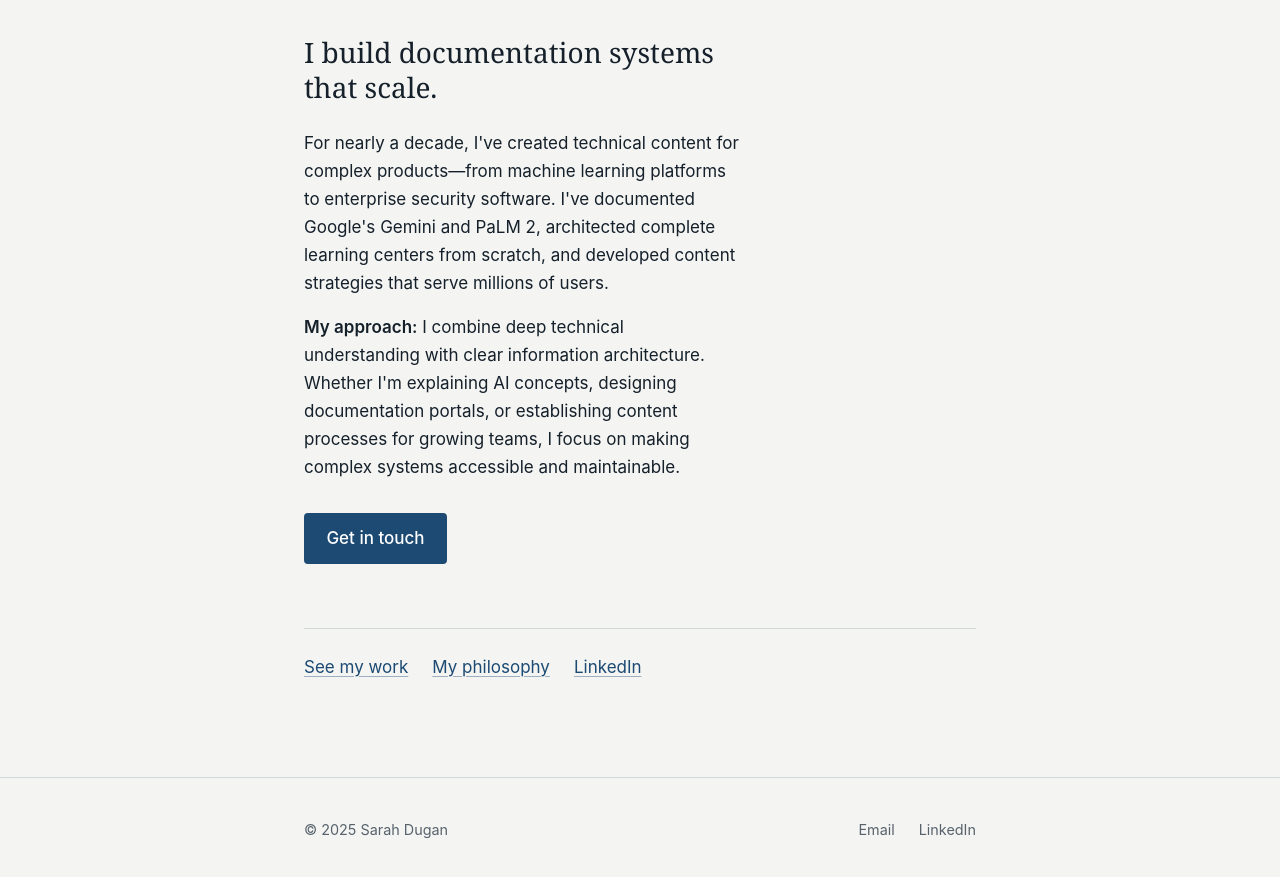
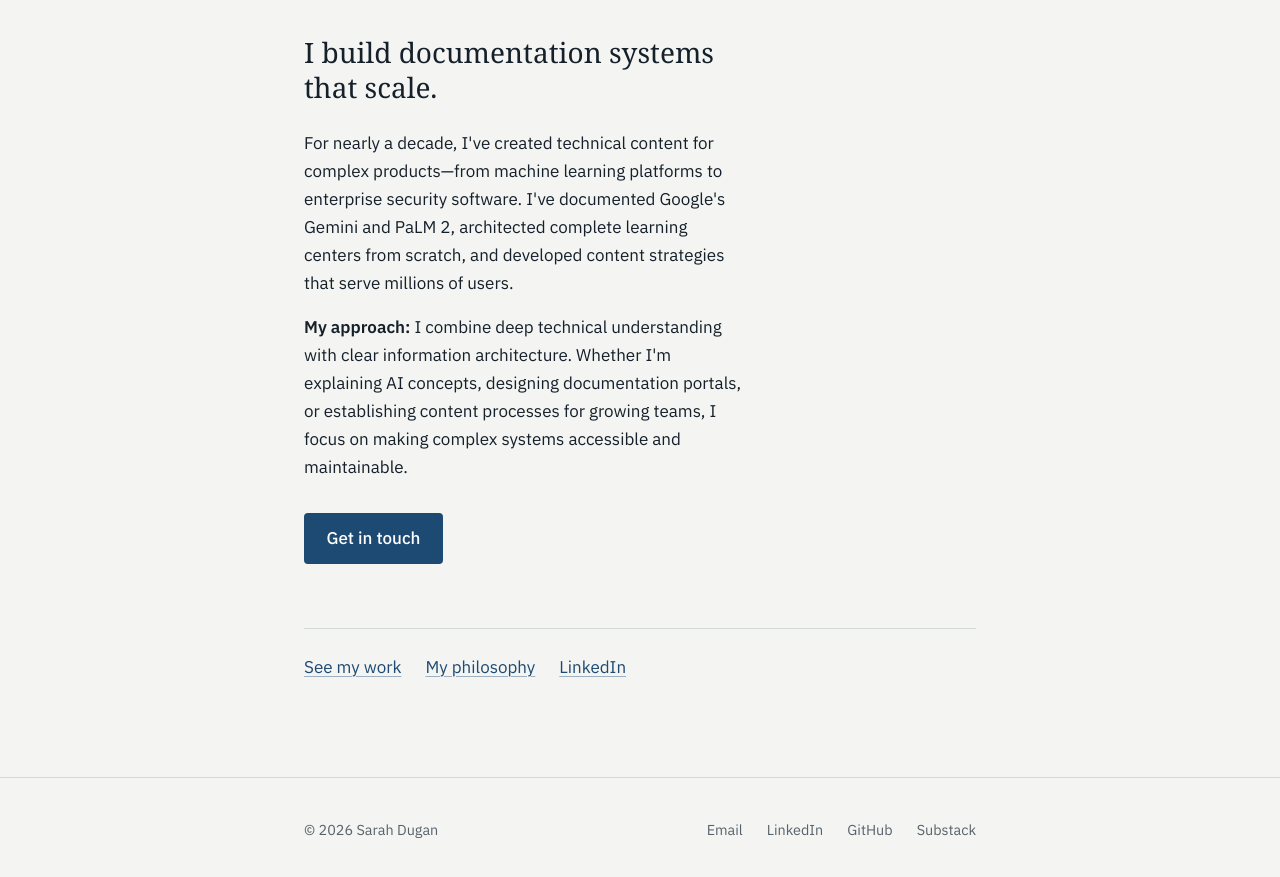
Before and after one commit to scrivera-dugan/site, a Jekyll site: the page built from index.md, in a window 1280 px wide and 1262 px high, cut to the strip 381-1258 px from the top of the window. Built offline with Jekyll 4.4.1, drawn with Linux system fonts in a browser that asks for light colours; some web fonts are replaced.

Commit message:
Update layout: fonts, link-preview tags, favicon, footer links

```diff
--- a/_layouts/default.html
+++ b/_layouts/default.html
@@ -3,31 +3,49 @@
 <head>
     <meta charset="UTF-8">
     <meta name="viewport" content="width=device-width, initial-scale=1.0">
-    <title>{{ page.title }} | Sarah Dugan</title>
-    <link rel="stylesheet" href="{{ '/styles.css' | relative_url }}">
+    <title>{% if page.url == '/' %}{{ site.title }}{% else %}{{ page.title }} | {{ site.title }}{% endif %}</title>
+
+    {% assign description = page.description | default: site.description %}
+    <meta name="description" content="{{ description }}">
+    <link rel="canonical" href="{{ page.url | absolute_url }}">
+
+    <!-- Link previews on LinkedIn, Slack, etc. -->
+    <meta property="og:type" content="website">
+    <meta property="og:site_name" content="{{ site.title }}">
+    <meta property="og:title" content="{% if page.url == '/' %}{{ site.title }}{% else %}{{ page.title }} | {{ site.title }}{% endif %}">
+    <meta property="og:description" content="{{ description }}">
+    <meta property="og:url" content="{{ page.url | absolute_url }}">
+    <meta property="og:image" content="{{ '/images/sdugan.jpg' | absolute_url }}">
+    <meta name="twitter:card" content="summary">
+
+    <link rel="icon" href="{{ '/favicon.svg' | relative_url }}" type="image/svg+xml">
+    <meta name="theme-color" content="#F4F5F2" media="(prefers-color-scheme: light)">
+    <meta name="theme-color" content="#0E1823" media="(prefers-color-scheme: dark)">
+
     <link rel="preconnect" href="https://fonts.googleapis.com">
     <link rel="preconnect" href="https://fonts.gstatic.com" crossorigin>
-    <link href="https://fonts.googleapis.com/css2?family=Instrument+Serif:ital@0;1&family=Inter:wght@300;400;500;600&display=swap" rel="stylesheet">
+    <link href="https://fonts.googleapis.com/css2?family=IBM+Plex+Mono&family=IBM+Plex+Sans:ital,wght@0,400;0,500;0,600;1,400&family=Instrument+Serif:ital@0;1&display=swap" rel="stylesheet">
+    <link rel="stylesheet" href="{{ '/styles.css' | relative_url }}">
+
     <!-- Google tag (gtag.js) -->
     <script async src="https://www.googletagmanager.com/gtag/js?id=G-WDG5FNNXKN"></script>
     <script>
       window.dataLayer = window.dataLayer || [];
       function gtag(){dataLayer.push(arguments);}
       gtag('js', new Date());
-
       gtag('config', 'G-WDG5FNNXKN');
     </script>
 </head>
 <body>
-    <nav class="nav">
+    <nav class="nav" aria-label="Main">
         <div class="nav-container">
             <a href="{{ '/' | relative_url }}" class="nav-logo">Sarah Dugan</a>
             <div class="nav-links">
-                <a href="{{ '/' | relative_url }}" {% if page.url == '/' %}class="active"{% endif %}>Home</a>
-                <a href="{{ '/about-me.html' | relative_url }}" {% if page.url contains 'about' %}class="active"{% endif %}>About</a>
-                <a href="{{ '/my-work.html' | relative_url }}" {% if page.url contains 'work' %}class="active"{% endif %}>Work</a>
-                <a href="{{ '/resume.html' | relative_url }}" {% if page.url contains 'resume' %}class="active"{% endif %}>Resume</a>
-                <a href="{{ '/friends&philosophy.html' | relative_url }}" {% if page.url contains 'philosophy' %}class="active"{% endif %}>Philosophy</a>
+                <a href="{{ '/' | relative_url }}" {% if page.url == '/' %}class="active" aria-current="page"{% endif %}>Home</a>
+                <a href="{{ '/about-me.html' | relative_url }}" {% if page.url contains 'about' %}class="active" aria-current="page"{% endif %}>About</a>
+                <a href="{{ '/my-work.html' | relative_url }}" {% if page.url contains 'work' %}class="active" aria-current="page"{% endif %}>Work</a>
+                <a href="{{ '/resume.html' | relative_url }}" {% if page.url contains 'resume' %}class="active" aria-current="page"{% endif %}>Resume</a>
+                <a href="{{ '/friends&philosophy.html' | relative_url }}" {% if page.url contains 'philosophy' %}class="active" aria-current="page"{% endif %}>Philosophy</a>
             </div>
         </div>
     </nav>
@@ -40,13 +58,15 @@
 
     <footer class="footer">
         <div class="container">
-            <p>© 2025 Sarah Dugan</p>
+            <p>© {{ 'now' | date: "%Y" }} Sarah Dugan</p>
             <div class="footer-links">
                 <a href="mailto:sarahcdugan@gmail.com">Email</a>
-                <a href="https://www.linkedin.com/in/scdugan/" target="_blank" rel="noopener">LinkedIn</a>
+                <a href="https://www.linkedin.com/in/scdugan/" rel="noopener">LinkedIn</a>
+                <a href="https://github.com/scrivera-dugan" rel="noopener">GitHub</a>
+                <!-- Confirm this matches your Substack profile or publication URL -->
+                <a href="https://substack.com/@loomandlogic" rel="noopener">Substack</a>
             </div>
         </div>
     </footer>
-
 </body>
 </html>
```
Lines whose indentation alone changed are shown as unchanged.
